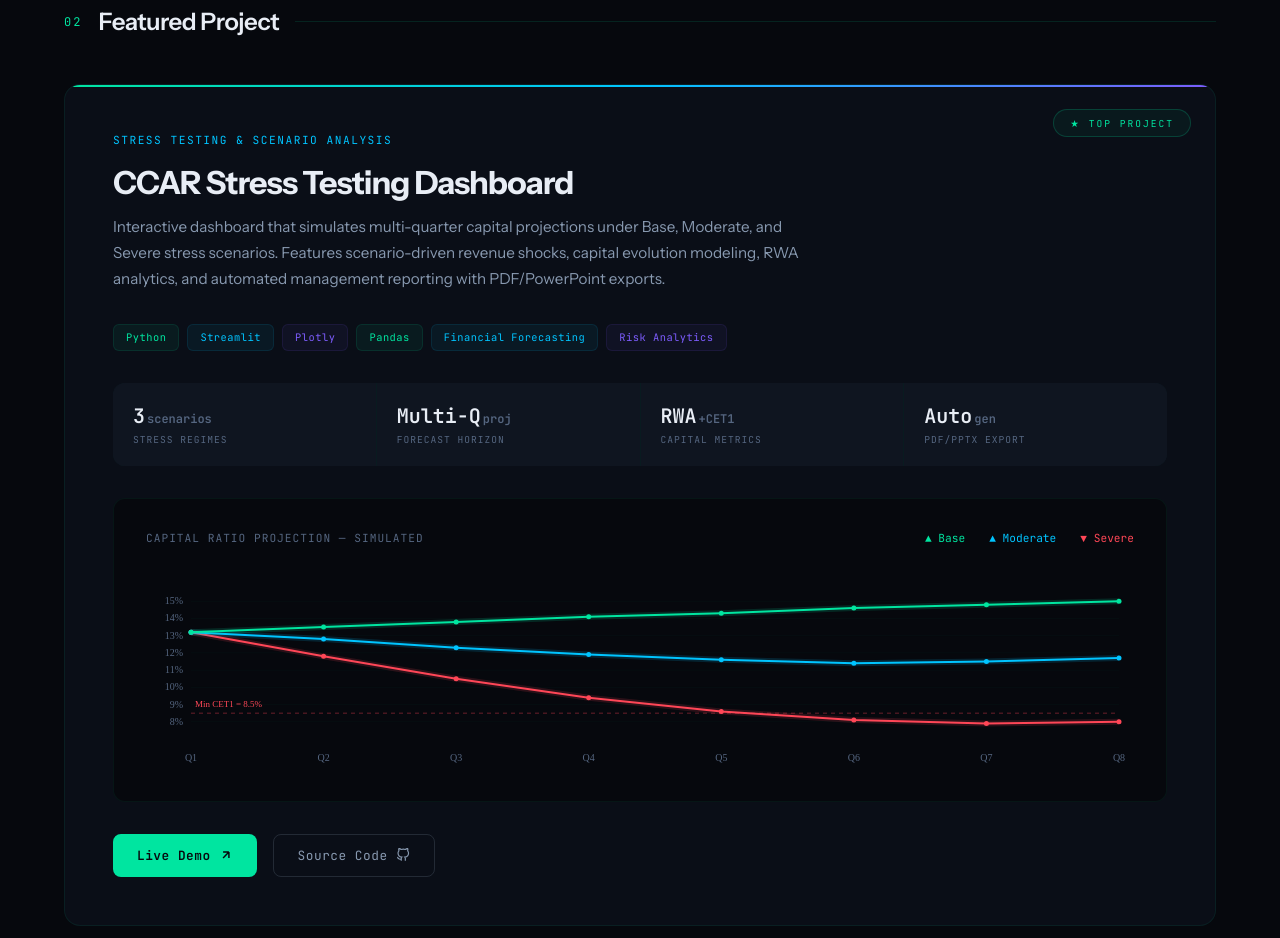
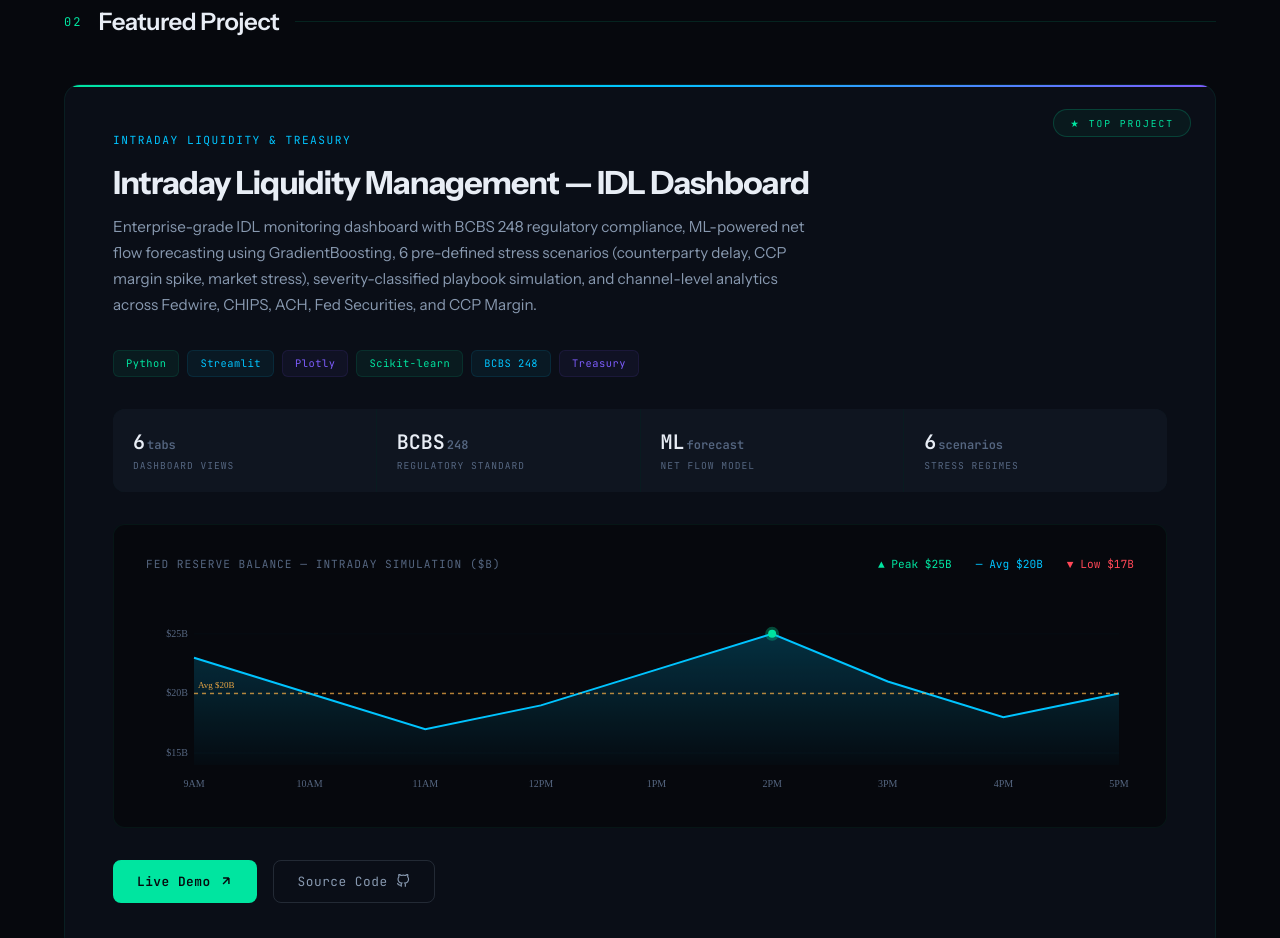
Before and after one commit to nmadagi/portfolio, a plain HTML site: page index.html in a window 1280 px wide. Shown: the part 1400-2338 px from the top of the page. Drawn offline with Linux system fonts and the light colour scheme; no server answers.

Commit message:
Update portfolio: IDL Dashboard v2 as featured project, archive old IDL project

```diff
--- a/index.html
+++ b/index.html
@@ -318,42 +318,42 @@ footer{text-align:center;padding:2rem;font-family:var(--mono);font-size:.65rem;c
   <div class="featured fade-up">
     <span class="featured-badge">&#9733; Top Project</span>
     <div class="featured-content">
-      <div class="featured-eyebrow">Stress Testing &amp; Scenario Analysis</div>
-      <h3 class="featured-title">CCAR Stress Testing Dashboard</h3>
+      <div class="featured-eyebrow">Intraday Liquidity &amp; Treasury</div>
+      <h3 class="featured-title">Intraday Liquidity Management &mdash; IDL Dashboard</h3>
       <p class="featured-sub">
-        Interactive dashboard that simulates multi-quarter capital projections under Base, Moderate, and Severe stress scenarios. Features scenario-driven revenue shocks, capital evolution modeling, RWA analytics, and automated management reporting with PDF/PowerPoint exports.
+        Enterprise-grade IDL monitoring dashboard with BCBS&nbsp;248 regulatory compliance, ML-powered net flow forecasting using GradientBoosting, 6 pre-defined stress scenarios (counterparty delay, CCP margin spike, market stress), severity-classified playbook simulation, and channel-level analytics across Fedwire, CHIPS, ACH, Fed Securities, and CCP Margin.
       </p>
       <div class="tech-tags">
         <span class="tech-tag">Python</span>
         <span class="tech-tag blue">Streamlit</span>
         <span class="tech-tag purple">Plotly</span>
-        <span class="tech-tag">Pandas</span>
-        <span class="tech-tag blue">Financial Forecasting</span>
-        <span class="tech-tag purple">Risk Analytics</span>
+        <span class="tech-tag">Scikit-learn</span>
+        <span class="tech-tag blue">BCBS 248</span>
+        <span class="tech-tag purple">Treasury</span>
       </div>
       <div class="metrics-grid">
-        <div class="metric-card"><span class="val">3<span class="unit">scenarios</span></span><span class="lbl">Stress Regimes</span></div>
-        <div class="metric-card"><span class="val">Multi-Q<span class="unit">proj</span></span><span class="lbl">Forecast Horizon</span></div>
-        <div class="metric-card"><span class="val">RWA<span class="unit">+CET1</span></span><span class="lbl">Capital Metrics</span></div>
-        <div class="metric-card"><span class="val">Auto<span class="unit">gen</span></span><span class="lbl">PDF/PPTX Export</span></div>
+        <div class="metric-card"><span class="val">6<span class="unit">tabs</span></span><span class="lbl">Dashboard Views</span></div>
+        <div class="metric-card"><span class="val">BCBS<span class="unit">248</span></span><span class="lbl">Regulatory Standard</span></div>
+        <div class="metric-card"><span class="val">ML<span class="unit">forecast</span></span><span class="lbl">Net Flow Model</span></div>
+        <div class="metric-card"><span class="val">6<span class="unit">scenarios</span></span><span class="lbl">Stress Regimes</span></div>
       </div>
       <div class="chart-area">
         <div class="chart-header">
-          <span class="chart-label">Capital Ratio Projection &mdash; Simulated</span>
+          <span class="chart-label">Fed Reserve Balance &mdash; Intraday Simulation ($B)</span>
           <div class="chart-vals">
-            <span class="chart-val green">&#9650; Base</span>
-            <span class="chart-val blue">&#9650; Moderate</span>
-            <span class="chart-val red">&#9660; Severe</span>
+            <span class="chart-val green">&#9650; Peak $25B</span>
+            <span class="chart-val blue">&#8212; Avg $20B</span>
+            <span class="chart-val red">&#9660; Low $17B</span>
           </div>
         </div>
         <canvas id="stressChart"></canvas>
       </div>
       <div class="featured-links">
-        <a href="https://ccarstresstestingproject-n9hu3mvylltnekpvzpwk8t.streamlit.app/" target="_blank" class="btn-primary">
+        <a href="https://intraday-liquidity-management-uxjyycgubukykfz37wkg8v.streamlit.app" target="_blank" class="btn-primary">
           <span>Live Demo</span>
           <svg width="14" height="14" viewBox="0 0 24 24" fill="none" stroke="currentColor" stroke-width="2.5"><path d="M7 17L17 7M17 7H7M17 7v10"/></svg>
         </a>
-        <a href="https://github.com/nmadagi/CCAR_stress_testing_project" target="_blank" class="btn-ghost">
+        <a href="https://github.com/nmadagi/intraday-liquidity-management" target="_blank" class="btn-ghost">
           <span>Source Code</span>
           <svg width="14" height="14" viewBox="0 0 24 24" fill="none" stroke="currentColor" stroke-width="2"><path d="M9 19c-5 1.5-5-2.5-7-3m14 6v-3.87a3.37 3.37 0 00-.94-2.61c3.14-.35 6.44-1.54 6.44-7A5.44 5.44 0 0020 4.77 5.07 5.07 0 0019.91 1S18.73.65 16 2.48a13.38 13.38 0 00-7 0C6.27.65 5.09 1 5.09 1A5.07 5.07 0 005 4.77a5.44 5.44 0 00-1.5 3.78c0 5.42 3.3 6.61 6.44 7A3.37 3.37 0 009 18.13V22"/></svg>
         </a>
@@ -377,10 +377,10 @@ footer{text-align:center;padding:2rem;font-family:var(--mono);font-size:.65rem;c
         <div class="project-card-footer"><div class="project-card-links"><a href="https://ai-trade-engine-qwn63xtuq2ynnevmrzhha8.streamlit.app/" target="_blank">Demo</a><a href="https://github.com/nmadagi/AI-Trade-Engine" target="_blank">Code</a></div></div>
       </div>
       <div class="project-card fade-up">
-        <h4 class="project-card-title">Intraday Liquidity Forecasting</h4>
-        <p class="project-card-desc">Interactive dashboard forecasting intraday cash-flow patterns and simulating liquidity stress scenarios with What-If simulator, breach detection, and IDL Playbook module.</p>
+        <h4 class="project-card-title">CCAR Stress Testing Dashboard</h4>
+        <p class="project-card-desc">Interactive dashboard simulating multi-quarter capital projections under Base, Moderate, and Severe stress scenarios with RWA analytics and automated PDF/PowerPoint export.</p>
         <div class="tech-tags"><span class="tech-tag">Python</span><span class="tech-tag blue">Streamlit</span><span class="tech-tag purple">Plotly</span></div>
-        <div class="project-card-footer"><div class="project-card-links"><a href="https://intraday-liquidity-manager-qkpitzyvrkwsapb3apewua.streamlit.app/" target="_blank">Demo</a><a href="https://github.com/nmadagi/intraday-liquidity-manager" target="_blank">Code</a></div></div>
+        <div class="project-card-footer"><div class="project-card-links"><a href="https://ccarstresstestingproject-n9hu3mvylltnekpvzpwk8t.streamlit.app/" target="_blank">Demo</a><a href="https://github.com/nmadagi/CCAR_stress_testing_project" target="_blank">Code</a></div></div>
       </div>
       <div class="project-card fade-up">
         <h4 class="project-card-title">Market-Linked Products Analytics</h4>
@@ -490,43 +490,47 @@ function drawStressChart() {
   canvas.height = 200 * dpr;
   ctx.scale(dpr, dpr);
   const W = rect.width, H = 200;
-  const quarters = ['Q1','Q2','Q3','Q4','Q5','Q6','Q7','Q8'];
-  const base     = [13.2,13.5,13.8,14.1,14.3,14.6,14.8,15.0];
-  const moderate = [13.2,12.8,12.3,11.9,11.6,11.4,11.5,11.7];
-  const severe   = [13.2,11.8,10.5,9.4,8.6,8.1,7.9,8.0];
-  const pad = { l:45, r:15, t:15, b:30 };
+  const hours = ['9AM','10AM','11AM','12PM','1PM','2PM','3PM','4PM','5PM'];
+  const balance = [23, 20, 17, 19, 22, 25, 21, 18, 20];
+  const avgVal = 20;
+  const pad = { l:48, r:15, t:15, b:30 };
   const cw = W - pad.l - pad.r;
   const ch = H - pad.t - pad.b;
-  const minY = 7, maxY = 16;
-  function x(i) { return pad.l + (i / (quarters.length - 1)) * cw; }
+  const minY = 14, maxY = 27;
+  function x(i) { return pad.l + (i / (hours.length - 1)) * cw; }
   function y(v) { return pad.t + (1 - (v - minY) / (maxY - minY)) * ch; }
-  ctx.strokeStyle = 'rgba(0,229,160,.06)'; ctx.lineWidth = .5;
-  for (let v = 8; v <= 15; v += 1) {
+  ctx.strokeStyle = 'rgba(0,196,255,.06)'; ctx.lineWidth = .5;
+  for (let v = 15; v <= 26; v += 5) {
     ctx.beginPath(); ctx.moveTo(pad.l, y(v)); ctx.lineTo(W - pad.r, y(v)); ctx.stroke();
     ctx.fillStyle = '#556680'; ctx.font = '10px JetBrains Mono';
-    ctx.textAlign = 'right'; ctx.fillText(v + '%', pad.l - 8, y(v) + 3);
+    ctx.textAlign = 'right'; ctx.fillText('$' + v + 'B', pad.l - 6, y(v) + 3);
   }
   ctx.textAlign = 'center';
-  quarters.forEach((q, i) => { ctx.fillStyle = '#556680'; ctx.fillText(q, x(i), H - 8); });
-  ctx.setLineDash([4, 4]); ctx.strokeStyle = 'rgba(255,71,87,.4)'; ctx.lineWidth = 1;
-  ctx.beginPath(); ctx.moveTo(pad.l, y(8.5)); ctx.lineTo(W - pad.r, y(8.5)); ctx.stroke();
+  hours.forEach((h, i) => { ctx.fillStyle = '#556680'; ctx.fillText(h, x(i), H - 8); });
+  const grad = ctx.createLinearGradient(0, pad.t, 0, H - pad.b);
+  grad.addColorStop(0, 'rgba(0,196,255,.25)');
+  grad.addColorStop(1, 'rgba(0,196,255,.02)');
+  ctx.fillStyle = grad;
+  ctx.beginPath();
+  ctx.moveTo(x(0), H - pad.b);
+  balance.forEach((v, i) => { i === 0 ? ctx.lineTo(x(i), y(v)) : ctx.lineTo(x(i), y(v)); });
+  ctx.lineTo(x(balance.length - 1), H - pad.b);
+  ctx.closePath(); ctx.fill();
+  ctx.strokeStyle = 'rgba(0,196,255,1)'; ctx.lineWidth = 2;
   ctx.setLineDash([]);
-  ctx.fillStyle = '#ff4757'; ctx.font = '9px JetBrains Mono';
-  ctx.textAlign = 'left'; ctx.fillText('Min CET1 = 8.5%', pad.l + 4, y(8.5) - 6);
-  function drawLine(data, color, width) {
-    ctx.strokeStyle = color; ctx.lineWidth = width;
-    ctx.beginPath();
-    data.forEach((v, i) => { i === 0 ? ctx.moveTo(x(i), y(v)) : ctx.lineTo(x(i), y(v)); });
-    ctx.stroke();
-    ctx.strokeStyle = color.replace('1)', '.15)'); ctx.lineWidth = width + 4;
-    ctx.beginPath();
-    data.forEach((v, i) => { i === 0 ? ctx.moveTo(x(i), y(v)) : ctx.lineTo(x(i), y(v)); });
-    ctx.stroke();
-    data.forEach((v, i) => { ctx.fillStyle = color; ctx.beginPath(); ctx.arc(x(i), y(v), 2.5, 0, Math.PI * 2); ctx.fill(); });
-  }
-  drawLine(severe, 'rgba(255,71,87,1)', 2);
-  drawLine(moderate, 'rgba(0,196,255,1)', 2);
-  drawLine(base, 'rgba(0,229,160,1)', 2);
+  ctx.beginPath();
+  balance.forEach((v, i) => { i === 0 ? ctx.moveTo(x(i), y(v)) : ctx.lineTo(x(i), y(v)); });
+  ctx.stroke();
+  ctx.setLineDash([4, 4]); ctx.strokeStyle = 'rgba(255,179,71,.7)'; ctx.lineWidth = 1.5;
+  ctx.beginPath(); ctx.moveTo(pad.l, y(avgVal)); ctx.lineTo(W - pad.r, y(avgVal)); ctx.stroke();
+  ctx.setLineDash([]);
+  ctx.fillStyle = 'rgba(255,179,71,.9)'; ctx.font = '9px JetBrains Mono';
+  ctx.textAlign = 'left'; ctx.fillText('Avg $20B', pad.l + 4, y(avgVal) - 5);
+  const peakIdx = balance.indexOf(Math.max(...balance));
+  ctx.fillStyle = 'rgba(0,229,160,1)';
+  ctx.beginPath(); ctx.arc(x(peakIdx), y(balance[peakIdx]), 4, 0, Math.PI * 2); ctx.fill();
+  ctx.strokeStyle = 'rgba(0,229,160,.3)'; ctx.lineWidth = 6;
+  ctx.beginPath(); ctx.arc(x(peakIdx), y(balance[peakIdx]), 4, 0, Math.PI * 2); ctx.stroke();
 }
 drawStressChart();
 window.addEventListener('resize', drawStressChart);
```
